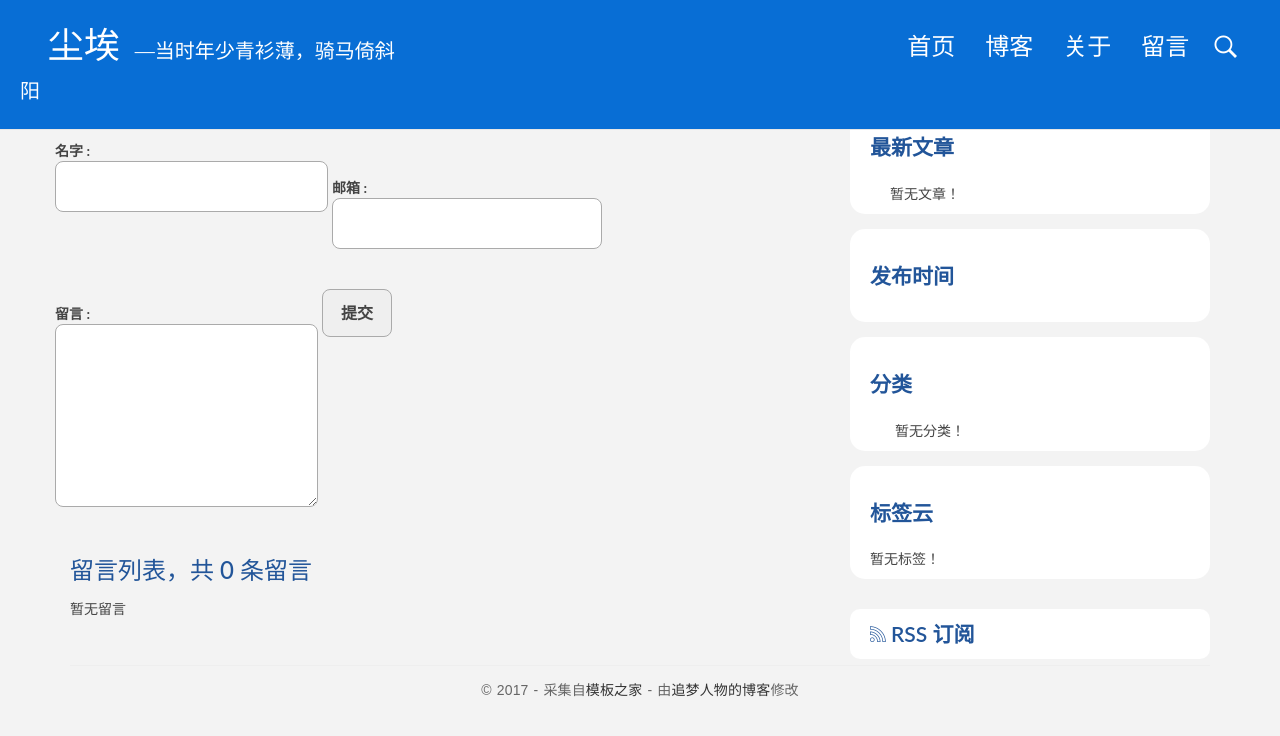
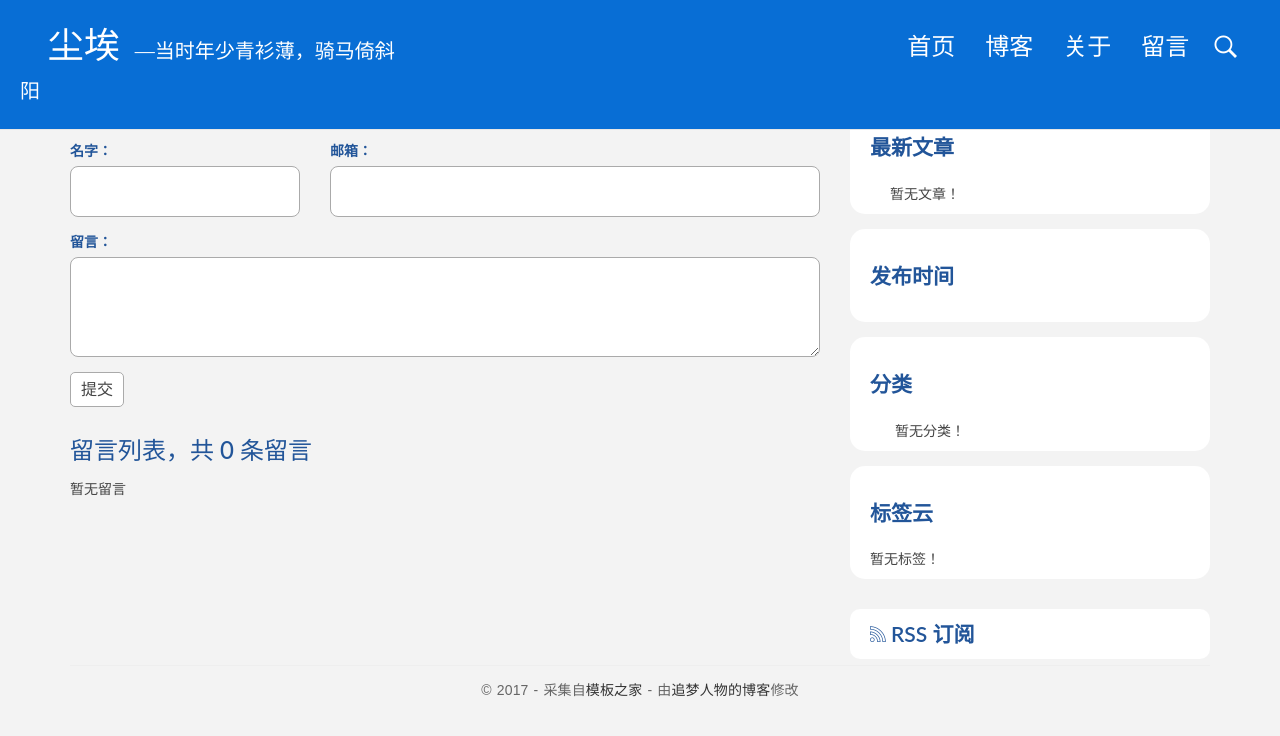
Before and after one commit to Misengkang/mysite, a Django app: page /message/ in a window 1280 px wide. Shown: the top 736 px of the page. Run offline with Django 3.2, Linux system fonts and the light colour scheme; data that the repository does not hold is empty; some libraries are stand-ins or nearby versions.

Commit message:
modified message

```diff
--- a/newblog/blog/templates/blog/message.html
+++ b/newblog/blog/templates/blog/message.html
@@ -8,27 +8,22 @@
 <form action="{% url 'guestbook:save' %}" method="post" class="comment-form">
     {% csrf_token %}
         <div class="row">
-            <label>
-                <span>名字 :</span>
+            <div class="col-md-4">
+                <label  style="color:#259">名字：</label>
                 <input id="name" type="text" name="visitor_name" class="error" class="col-md-4"/>
                 <div class="error-msg"></div>
-            </label>
-
-            <label>
-                <span>邮箱 :</span>
+            </div>
+            <div class="col-md-4" style="width:66.6666%">
+                <label  style="color:#259">邮箱：</label>
                 <input id="email" type="email" value="" name="visitor_email" class="col-md-4"/>
                 <div class="error-msg"></div>
-            </label>
-
-            <label>
-                <span>留言 :</span>
-                <textarea id="message" name="message_text" class="col-md-12" ></textarea>
+            </div>
+            <div class="col-md-12" >
+                <label  style="color:#259">留言：</label>
+                <textarea id="message" name="message_text" class="col-md-12" style="min-height: 100px"></textarea>
                 <div class="error-msg"></div>
-            </label>
-            <label>
-                <span>&nbsp;</span>
-                <input type="submit" class="button" value="提交"/>
-            </label>
+                <button type="submit" class="comment-btn" style="border-radius:5px">提交</button>
+            </div>
         </div>
 </form>
 
@@ -38,7 +33,7 @@
         {% for message in messages %}
         <li class="comment-item">
             <span class="nickname">{{ message.visitor_name }}</span>
-            <time class="submit-date">{{ message.message_time. }}</time>
+            <time class="submit-date">{{ message.message_time}}</time>
             <div class="text">
                 {{ message.message_text }}
             </div>
```
